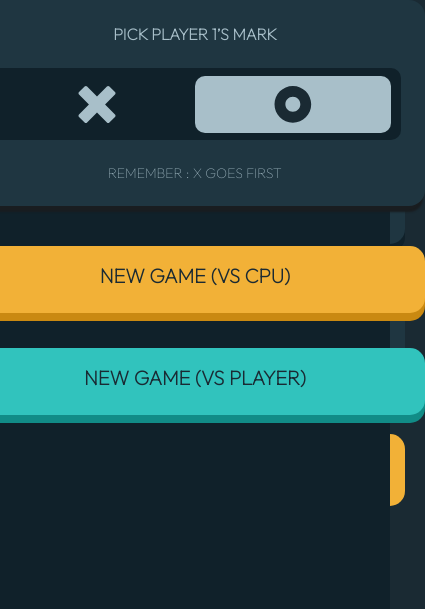
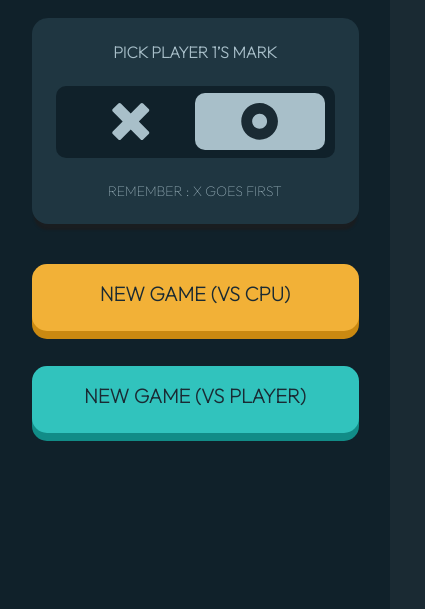
Before and after one commit to guramius/tic-tac-toe-1-vs-comp.github.io, a plain HTML site: page index.html in a window 390 px wide. Shown: the part 235-844 px from the top of the page, 425 px wide, since content can reach past the window. Drawn offline with Linux system fonts and the light colour scheme.

Commit message:
Update style.css

```diff
--- a/style.css
+++ b/style.css
@@ -329,3 +329,50 @@ body {
     display: flex;
     flex-direction: column;
 }
+
+@media (max-width: 500px) {
+    .playerMark {
+        width: 327px;
+    }
+    .xo {
+        width: 279px;
+    }
+    .newGame {
+        margin: 0 auto 35px auto;
+        width: 327px;
+    }
+    .newGameVsPlayer {
+        margin: auto;
+        width: 327px;
+    }
+    .cellContainer {
+        margin: auto;
+        width: 375px;
+        justify-content: center;
+        gap: 10px;
+
+    }
+    .cellContainer div {
+        width: 96px;
+        height: 96px;
+    }
+    .header {
+        display: flex;
+        justify-content: center;
+        align-items: center;
+        margin-bottom: 20px;
+        gap: 15px;
+    }
+    .result {
+        display: flex;
+        justify-content: center;
+        gap: 15px;
+    }
+    .result div {
+        margin-top: 20px;
+        text-align: center;
+        width: 96px;
+        height: 64px;
+        border-radius: 15px;
+    }
+}
```
